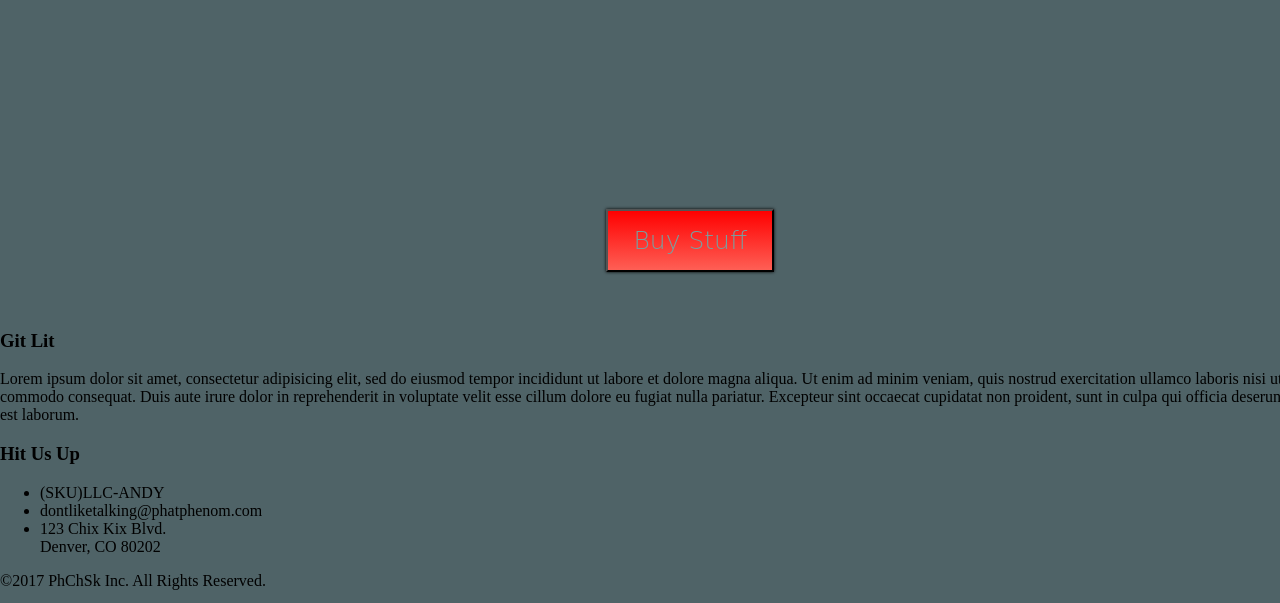
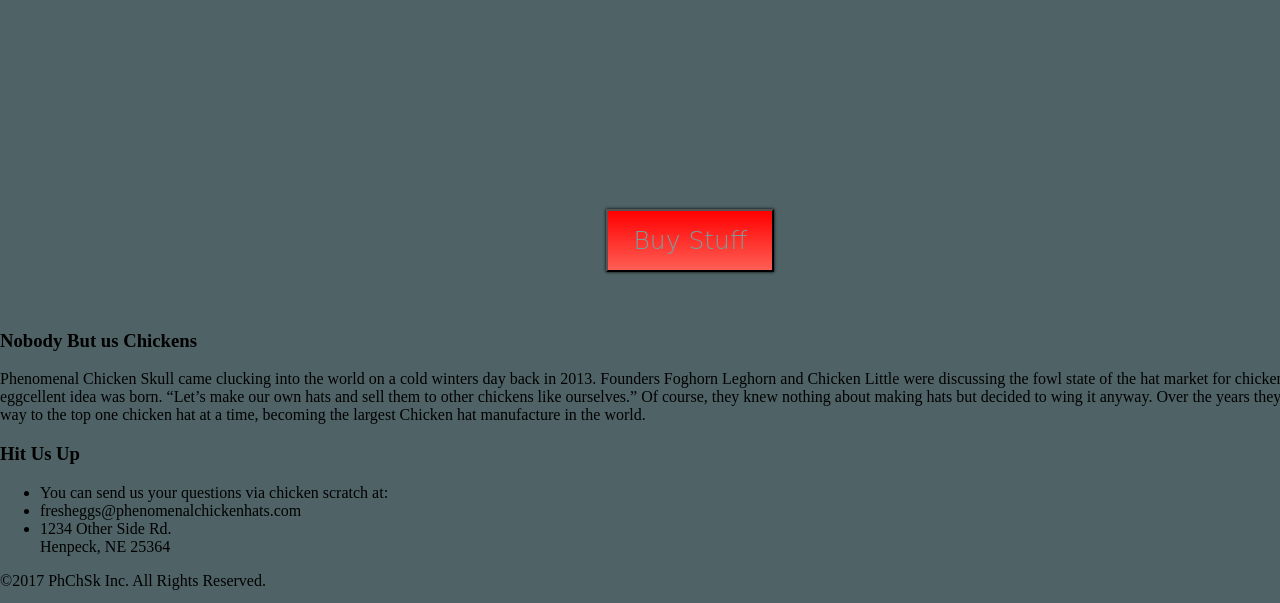
Before and after one commit to mjschreier/phenomenal-chicken-skull, a plain HTML site: page index.html in a window 1280 px wide. Shown: the part 349-952 px from the top of the page. Drawn offline with Linux system fonts and the light colour scheme; a web font is replaced by a local one.

Commit message:
update files

```diff
--- a/index.html
+++ b/index.html
@@ -24,15 +24,15 @@
     </main>
     <section class="index-content">
       <article class="index-about">
-        <h3>Git Lit</h3>
-        <p>Lorem ipsum dolor sit amet, consectetur adipisicing elit, sed do eiusmod tempor incididunt ut labore et dolore magna aliqua. Ut enim ad minim veniam, quis nostrud exercitation ullamco laboris nisi ut aliquip ex ea commodo consequat. Duis aute irure dolor in reprehenderit in voluptate velit esse cillum dolore eu fugiat nulla pariatur. Excepteur sint occaecat cupidatat non proident, sunt in culpa qui officia deserunt mollit anim id est laborum.</p>
+        <h3>Nobody But us Chickens</h3>
+        <p>Phenomenal Chicken Skull came clucking into the world on a cold winters day back in 2013. Founders Foghorn Leghorn and Chicken Little were discussing the fowl state of the hat market for chickens and the eggcellent idea was born. “Let’s make our own hats and sell them to other chickens like ourselves.” Of course, they knew nothing about making hats but decided to wing it anyway. Over the years they have pecked their way to the top one chicken hat at a time, becoming the largest Chicken hat manufacture in the world.</p>
       </article>
       <article class="index-contact-section">
         <h3>Hit Us Up</h3>
         <ul class="index-contact-list">
-          <li>(SKU)LLC-ANDY</li>
-          <li>dontliketalking@phatphenom.com</li>
-          <li>123 Chix Kix Blvd.<br>Denver, CO 80202</li>
+          <li>You can send us your questions via chicken scratch at:</li>
+          <li>fresheggs@phenomenalchickenhats.com</li>
+          <li>1234 Other Side Rd.<br>Henpeck, NE 25364</li>
         </ul>
       </article>
     </section>
```
Also changed, not shown: images/Chicken_head_logo.png (added), 1 other file.
